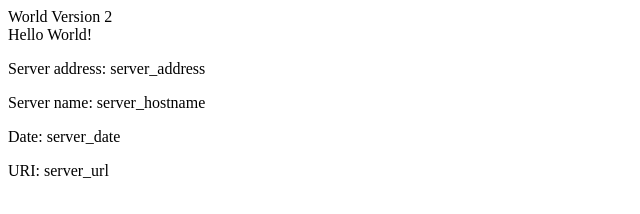
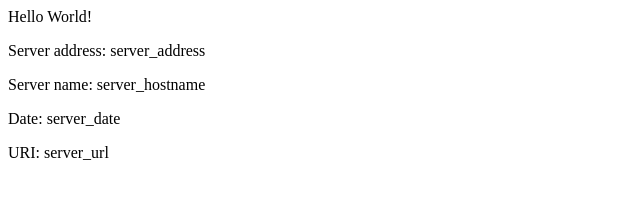
Before and after one commit to kbansal-salesforce/eks-example, a plain HTML site: page src/index.html in a window 1280 px wide. Shown: the whole page, without its empty margins (0-640 px from the left). Drawn offline with Linux system fonts and the light colour scheme.

Commit message:
Revert "v2 Updating home page"
This reverts commit ab9ddea7fbbf0b93814b1fbb766941c1fa7de056.

```diff
--- a/src/index.html
+++ b/src/index.html
@@ -1,10 +1,6 @@
 <head>
- World Version 2
-
-
-
-	<title>Hello World Version 2</title>
-		</head>
+<title>Hello World</title>
+</head>
 <div class="info">
 <h>Hello World!</h>
 <p><span>Server&nbsp;address:</span> <span>server_address</span></p>
```
